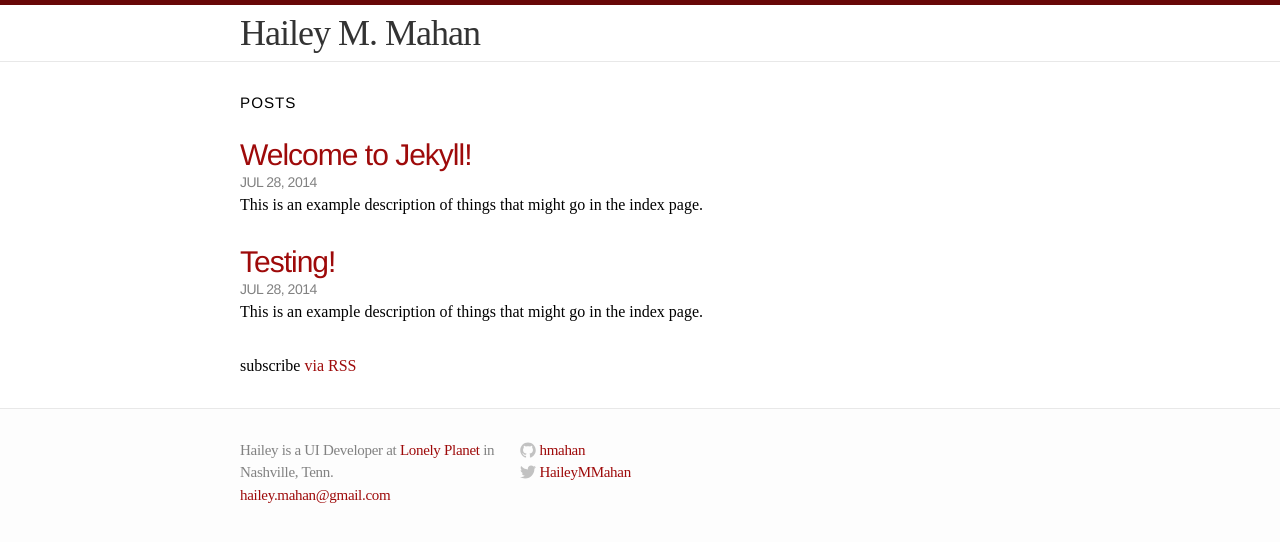
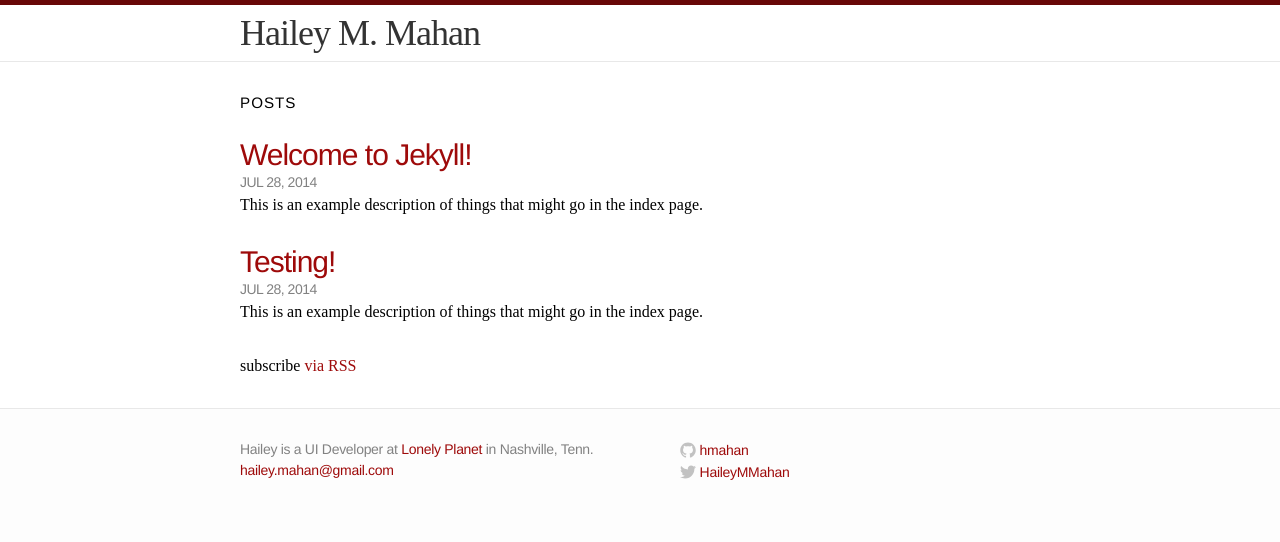
Before and after one commit to hmahan/hmahan.github.io, a Jekyll site: the page built from index.html, in a window 1280 px wide. Shown: the top 542 px of the page. Built offline with Jekyll 4.4.1, drawn with Linux system fonts in a browser that asks for light colours.

Commit message:
Final font edits

```diff
--- a/css/main.css
+++ b/css/main.css
@@ -95,7 +95,7 @@ a:visited { color: #B40B0B; }
   width: -webkit-calc(35% - 10px);
   width: -moz-calc(35% - 10px);
   width: -o-calc(35% - 10px);
-  width: calc(35% - 10px);
+  width: calc(55% - 10px);
   margin-right: 10px
 }
 .footer-col-2 {
@@ -118,7 +118,8 @@ a:visited { color: #B40B0B; }
 
 .site-footer li,
 .site-footer p {
-  font-size: 15px;
+  font-size: 14px;
+  font-family: "futura-pt", Helvetica, Arial, sans-serif;
   letter-spacing: -.3px;
   color: #828282;
 }
@@ -185,7 +186,6 @@ a:visited { color: #B40B0B; }
   letter-spacing: -1.75px;
   line-height: 1;
   font-weight: 300;
-  font-style: italic;
   text-align: center;
   font-family: "futura-pt", Helvetica, Arial, sans-serif;
 }
```
